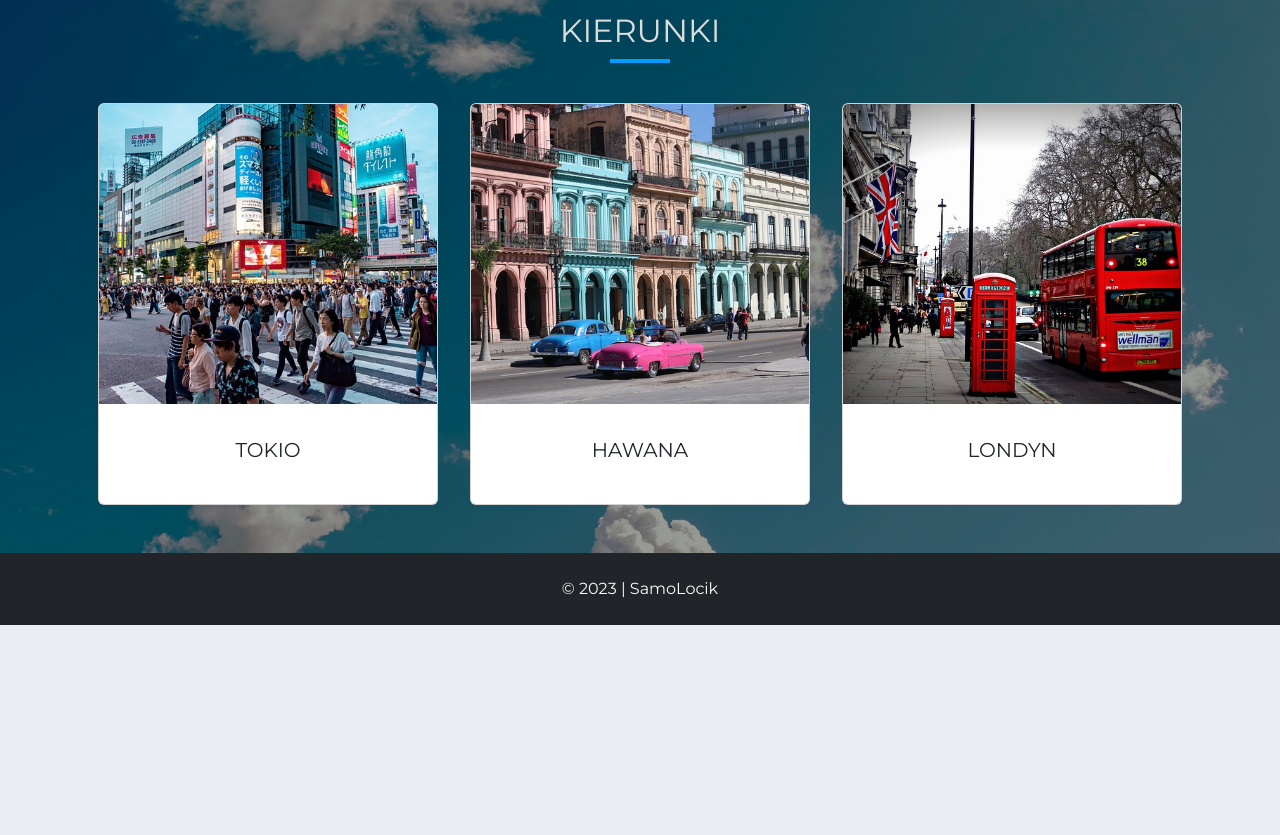
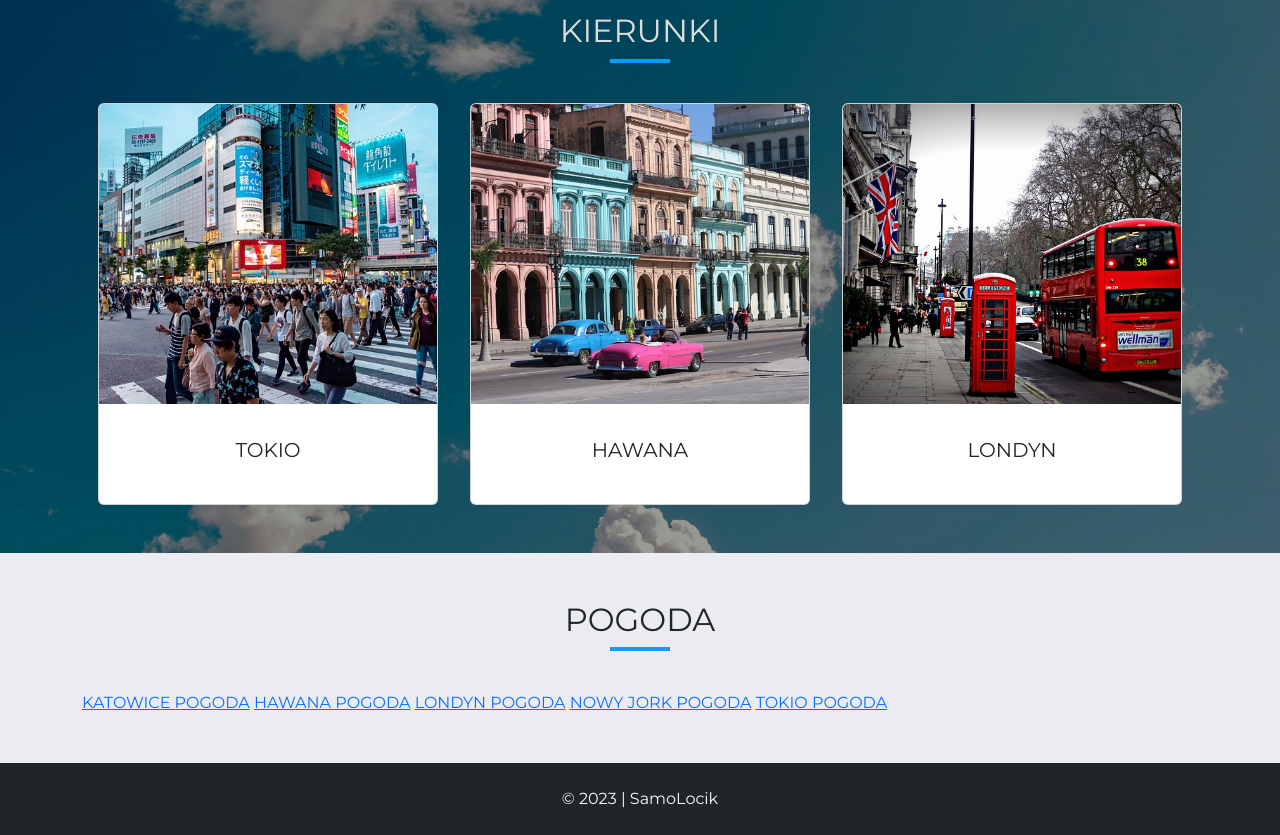
Before and after one commit to malgorzatajedrus/Samolocik, a plain HTML site: page index.html in a window 1280 px wide. Shown: the part 1412-2247 px from the top of the page. Before the commit the page ends 2037 px from the top, so only its background shows below. Drawn offline with nearby package versions, Linux system fonts and the light colour scheme; a script that the page names is missing.

Commit message:
Adding weather section

```diff
--- a/index.html
+++ b/index.html
@@ -258,7 +258,9 @@
 								class="card-img-top"
 								alt="Nowy Jork"
 							/>
-							<div class="card-body d-flex justify-content-center align-items-center">
+							<div
+								class="card-body d-flex justify-content-center align-items-center"
+							>
 								<h5 class="card-title">nowy jork</h5>
 							</div>
 						</div>
@@ -268,7 +270,9 @@
 								class="card-img-top"
 								alt="Tokio"
 							/>
-							<div class="card-body d-flex justify-content-center align-items-center">
+							<div
+								class="card-body d-flex justify-content-center align-items-center"
+							>
 								<h5 class="card-title">tokio</h5>
 							</div>
 						</div>
@@ -278,7 +282,9 @@
 								class="card-img-top"
 								alt="Hawana"
 							/>
-							<div class="card-body d-flex justify-content-center align-items-center">
+							<div
+								class="card-body d-flex justify-content-center align-items-center"
+							>
 								<h5 class="card-title">Hawana</h5>
 							</div>
 						</div>
@@ -288,7 +294,9 @@
 								class="card-img-top"
 								alt="Londyn"
 							/>
-							<div class="card-body d-flex justify-content-center align-items-center">
+							<div
+								class="card-body d-flex justify-content-center align-items-center"
+							>
 								<h5 class="card-title">londyn</h5>
 							</div>
 						</div>
@@ -296,7 +304,52 @@
 				</div>
 				<div class="directions-shadow"></div>
 			</section>
-
+			<section id="weather" class="weather py-5">
+				<h2>pogoda</h2>
+				<div class="underline"></div>
+				<div class="container">
+					<a
+						class="weatherwidget-io mb-3"
+						href="https://forecast7.com/pl/50d2619d02/katowice/"
+						data-label_1="KATOWICE"
+						data-label_2="POGODA"
+						data-theme="sky"
+						>KATOWICE POGODA</a
+					>
+					<a
+						class="weatherwidget-io mb-3"
+						href="https://forecast7.com/pl/23d11n82d37/havana/"
+						data-label_1="HAWANA"
+						data-label_2="POGODA"
+						data-theme="sky"
+						>HAWANA POGODA</a
+					>
+					<a
+						class="weatherwidget-io mb-3"
+						href="https://forecast7.com/pl/51d51n0d13/london/"
+						data-label_1="LONDYN"
+						data-label_2="POGODA"
+						data-theme="sky"
+						>LONDYN POGODA</a
+					>
+					<a
+						class="weatherwidget-io mb-3"
+						href="https://forecast7.com/pl/40d71n74d01/new-york/"
+						data-label_1="NOWY JORK"
+						data-label_2="POGODA"
+						data-theme="sky"
+						>NOWY JORK POGODA</a
+					>
+					<a
+						class="weatherwidget-io"
+						href="https://forecast7.com/pl/35d69139d69/tokyo/"
+						data-label_1="TOKIO"
+						data-label_2="POGODA"
+						data-theme="sky"
+						>TOKIO POGODA</a
+					>
+				</div>
+			</section>
 		</main>
 
 		<footer class="bg-dark text-light py-4 text-center">
@@ -334,8 +387,17 @@
 			src="//cdn.jsdelivr.net/npm/slick-carousel@1.8.1/slick/slick.min.js"
 		></script>
 		<script>
-			!function(d,s,id){var js,fjs=d.getElementsByTagName(s)[0];if(!d.getElementById(id)){js=d.createElement(s);js.id=id;js.src='https://weatherwidget.io/js/widget.min.js';fjs.parentNode.insertBefore(js,fjs);}}(document,'script','weatherwidget-io-js');
-			</script>
+			!(function (d, s, id) {
+				var js,
+					fjs = d.getElementsByTagName(s)[0];
+				if (!d.getElementById(id)) {
+					js = d.createElement(s);
+					js.id = id;
+					js.src = "https://weatherwidget.io/js/widget.min.js";
+					fjs.parentNode.insertBefore(js, fjs);
+				}
+			})(document, "script", "weatherwidget-io-js");
+		</script>
 		<script src="js/slicksettings.js"></script>
 		<script src="js/script.js"></script>
 	</body>
```
